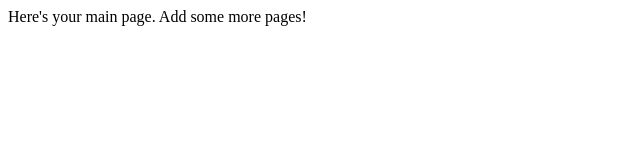
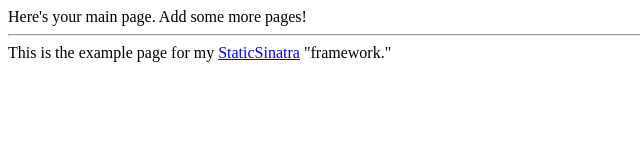
Before and after one commit to alexQueue/StaticSinatra, a plain HTML site: page public/index.html in a window 1280 px wide. Shown: the whole page, without its empty margins (0-640 px from the left). Drawn offline with Linux system fonts and the light colour scheme.

Commit message:
readme, minor changes

```diff
--- a/public/index.html
+++ b/public/index.html
@@ -1 +1,4 @@
 Here's your main page. Add some more pages!
+
+<hr>
+This is the example page for my <a href="https://github.com/alexQueue/StaticSinatra">StaticSinatra</a> "framework."
```
Also changed, not shown: 1 other file.
